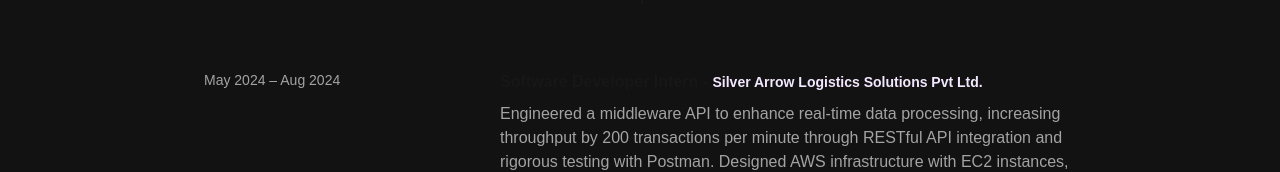
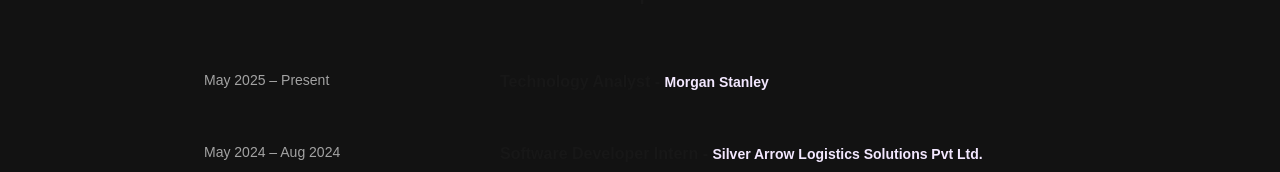
Before and after one commit to NishevithaV/Portfolio-App, a Next.js app: page / in a window 1280 px wide. Shown: the part 714-886 px from the top of the page. Built offline with nearby package versions, Linux system fonts and the light colour scheme.

Commit message:
summer internship added

```diff
--- a/app/constants/index.js
+++ b/app/constants/index.js
@@ -1,4 +1,11 @@
 export const WORKEXPERIENCE = [
+    {
+        year:"May 2025 – Present",
+        role:"Technology Analyst",
+        company:"Morgan Stanley",
+        description: ``,
+        skills: [],
+    },
     {
         year:"May 2024 – Aug 2024",
         role:"Software Developer Intern",
```
